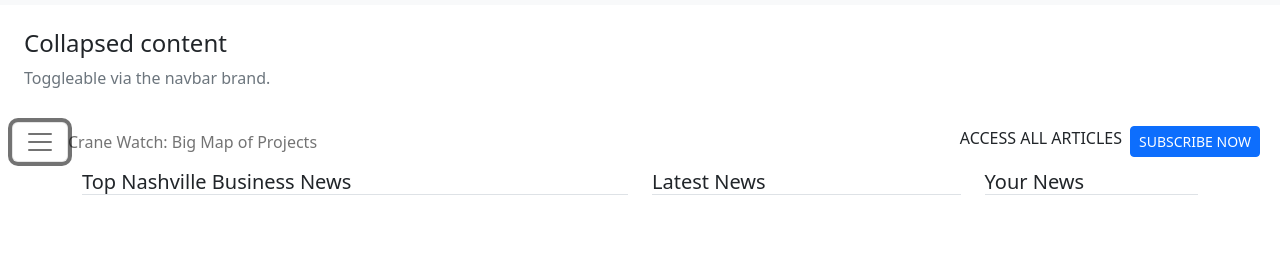
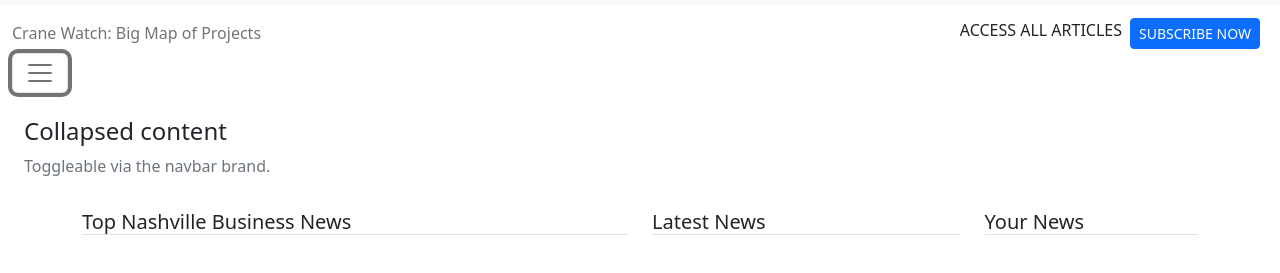
Before and after one commit to Federallo/HTML-CSS-Elaborato-PPM-2023, a website built with webpack: page dist/index.html in a window 1280 px wide. Both pictures are taken after a click on the button "Toggle navigation". Shown: the part 51-324 px from the top of the page. Built offline with nearby package versions, Linux system fonts and the light colour scheme.

Commit message:
moved threee-line button into the next lined and fixed navbar-menu position

```diff
--- a/dist/index.html
+++ b/dist/index.html
@@ -37,18 +37,8 @@
       </ul>
     </nav>
     <!--second level of nav-->
-
-    <div class="collapse" id="navbar-menu"><!--FIXME menu must be down-->
-      <div class="p-4">
-        <h5 class="h4">Collapsed content</h5>
-        <span class="text-muted">Toggleable via the navbar brand.</span>
-      </div>
-    </div>
     <nav class="navbar navbar-light"><!--FIXME no border-->
       <div class="container-fluid">
-        <button class="navbar-toggler" type="button" data-bs-toggle="collapse" data-bs-target="#navbar-menu" aria-controls="navbar-menu" aria-expanded="false" aria-label="Toggle navigation">
-          <span class="navbar-toggler-icon"></span>
-        </button>
 
         <!--TODO menu on navigation bar-->
 
@@ -68,6 +58,17 @@
           <button type="button" class="btn btn-primary btn-sm me-2">SUBSCRIBE NOW</button>
         </div>
       </div>
+      <div class = "container-fluid">
+        <button class="navbar-toggler" type="button" data-bs-toggle="collapse" data-bs-target="#navbar-menu" aria-controls="navbar-menu" aria-expanded="false" aria-label="Toggle navigation">
+          <span class="navbar-toggler-icon"></span>
+        </button>
+      </div>
+      <div class="collapse" id="navbar-menu">
+        <div class="p-4">
+          <h5 class="h4">Collapsed content</h5>
+          <span class="text-muted">Toggleable via the navbar brand.</span>
+        </div>
+      </div>
     </nav>
   </header>
   <body>
@@ -75,17 +76,17 @@
       <div class = "container container--wide">
         <div class = "row">
           <div class = "col-6">
-            <!--first column of homepage-->
+            <!--first main column of homepage-->
             <h1 class = "sans-serif border-bottom" style = "font-size: 20px;">Top Nashville Business News</h1>
           </div>
           <div class = "col-6">
             <div class = "row">
               <div class = "col-7">
-                <!--second column of homepage-->
+                <!--second main column of homepage-->
                 <h2 class = "sans-serif border-bottom" style = "font-size: 20px;">Latest News</h2>
               </div>
               <div class = "col-5">
-                <!--third column of homepage-->
+                <!--third main column of homepage-->
                 <h2 class = "sans-serif border-bottom" style = "font-size: 20px;">Your News</h2>
               </div>
           </div>
```
